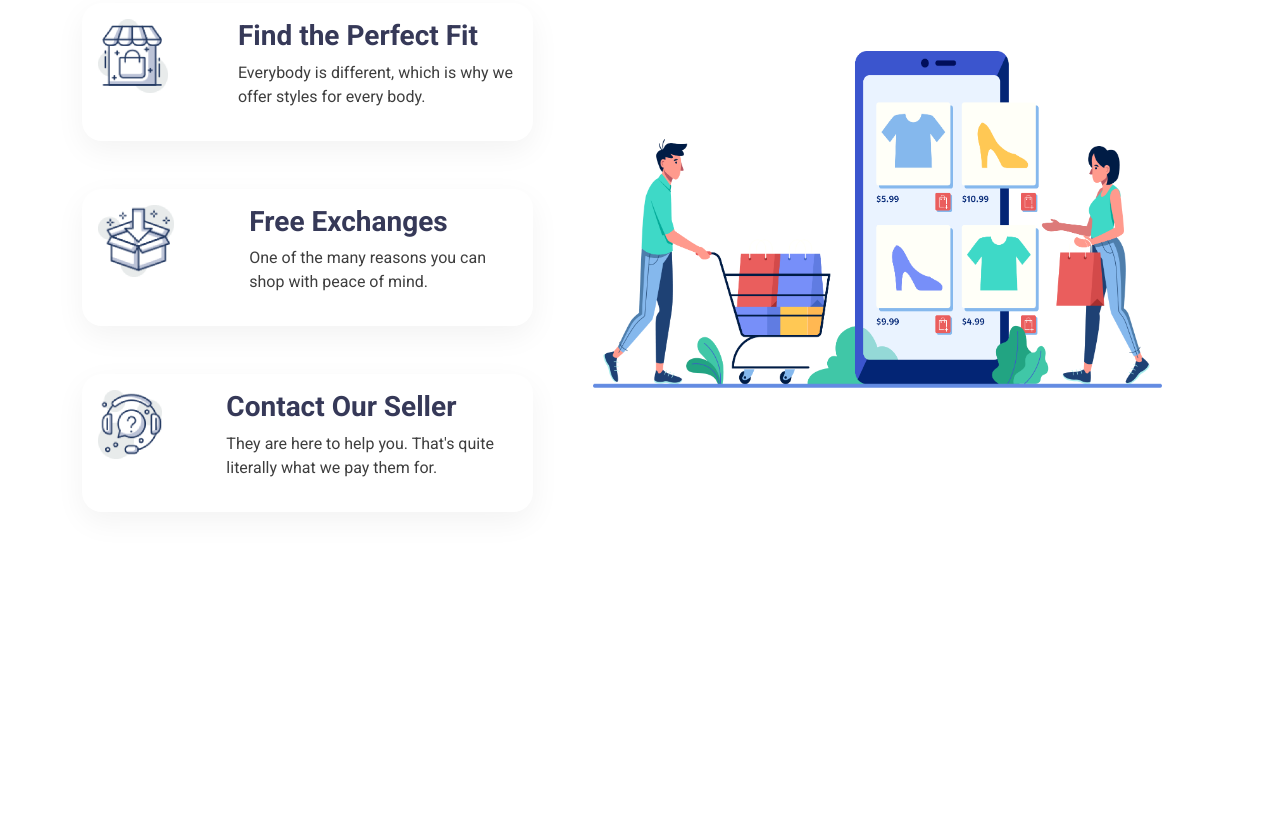
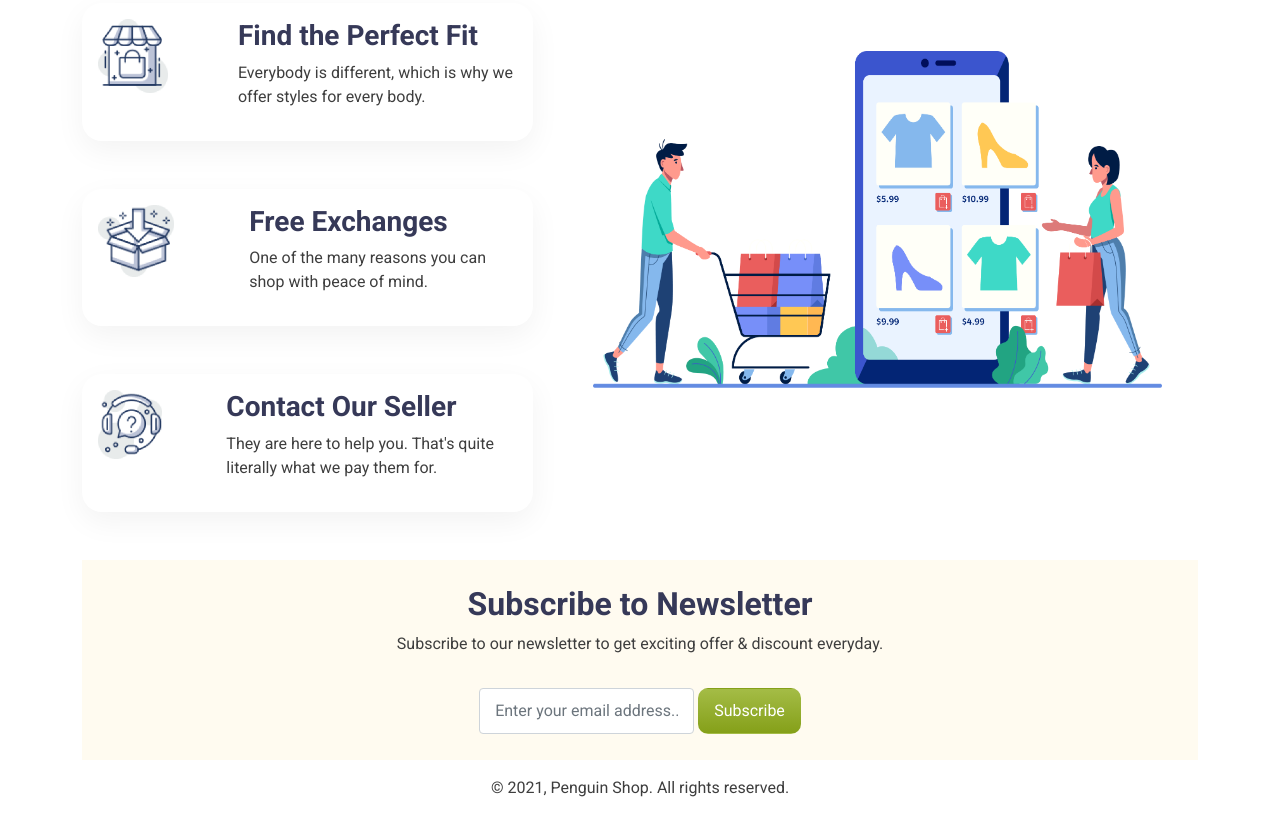
Before and after one commit to mhhakim/ph-penguin-fashion, a plain HTML site: page index.html in a window 1280 px wide. Shown: the part 2138-2954 px from the top of the page. Before the commit the page ends 2698 px from the top, so only its background shows below. Drawn offline with nearby package versions, Linux system fonts and the light colour scheme.

Commit message:
Newsletter & footer section added

```diff
--- a/index.html
+++ b/index.html
@@ -35,13 +35,13 @@
                 <a class="nav-link active" aria-current="page" href="#">Home</a>
               </li>
               <li class="nav-item">
-                <a class="nav-link" href="#">Product</a>
+                <a class="nav-link" href="#product">Product</a>
               </li>
               <li class="nav-item">
-                <a class="nav-link" href="#">About us</a>
+                <a class="nav-link" href="#info">About us</a>
               </li>
               <li class="nav-item">
-                <a class="nav-link" href="#">Contact us</a>
+                <a class="nav-link" href="#info">Contact us</a>
               </li>
             </ul>
           </div>
@@ -63,6 +63,7 @@
   </header>
   <main class="container">
     <section class="products">
+      <div id="product"></div>
       <h2 class="mt-5">WOMAN JACKET</h2>
       <div class="row row-cols-1 row-cols-md-3 g-4 mt-2">
         <div class="col">
@@ -165,6 +166,7 @@
     </section>
 
     <section class="info mt-5">
+      <div id="info"></div>
       <div class="row mt-5 d-flex flex-md-row flex-sm-row-reverse">
         <div class="col-md-5 d-flex flex-column">
 
@@ -197,8 +199,6 @@
               <p>They are here to help you. That's quite literally what we pay them for.</p>
             </div>
           </div>
-
-
         </div>
         <div class="col-md-7 p-5">
           <div class="d-flex justify-content-center align-items-center">
@@ -207,7 +207,22 @@
         </div>
       </div>
     </section>
+
+    <section class="newsletter d-flex flex-column align-items-center justify-content-center">
+      <div>
+        <h2 class="text-center">Subscribe to Newsletter</h2>
+        <p>Subscribe to our newsletter to get exciting offer & discount everyday.</p>
+      </div>
+      <div class="sub-area mt-3">
+        <input type="email" class="form-control" placeholder="Enter your email address...">
+        <button class="btn sub-button">Subscribe</button>
+      </div>
+    </section>
   </main>
+
+  <footer class="container mt-3">
+    <p class="text-center">© 2021, Penguin Shop. All rights reserved.</p>
+  </footer>
 
   <script src="https://cdn.jsdelivr.net/npm/bootstrap@5.0.0-beta1/dist/js/bootstrap.bundle.min.js"
     integrity="sha384-ygbV9kiqUc6oa4msXn9868pTtWMgiQaeYH7/t7LECLbyPA2x65Kgf80OJFdroafW" crossorigin="anonymous">
--- a/styles.css
+++ b/styles.css
@@ -45,17 +45,32 @@ p {
 .card-body h3 {
     font-family: 'Roboto', sans-serif;
 }
-.buy-button {
+.buy-button, .sub-button {
     background: linear-gradient(180deg, #A4BC46 0%, #85A019 100%);
     border-radius: 10px;
+    color: #fff;
+}
+.buy-button {
     text-transform: uppercase;
-    color: #fff;
     padding: 15px 25px;
 }
-.buy-button:hover {
+.sub-button {
+    padding: 10px 15px;
+}
+.buy-button:hover, .sub-button:hover {
     color: #ffc861;
 }
 .info-item, .product-card {
     box-shadow: 0px 10px 30px rgba(0, 0, 0, 0.05);
     border-radius: 20px;
 }
+.newsletter {
+    background-color: #FFFBF0 !important;
+    height: 200px;
+}
+.sub-area input {
+    color: darkmagenta;
+    padding: 10px 15px;
+    width: auto;
+    display: inline;
+}
```
